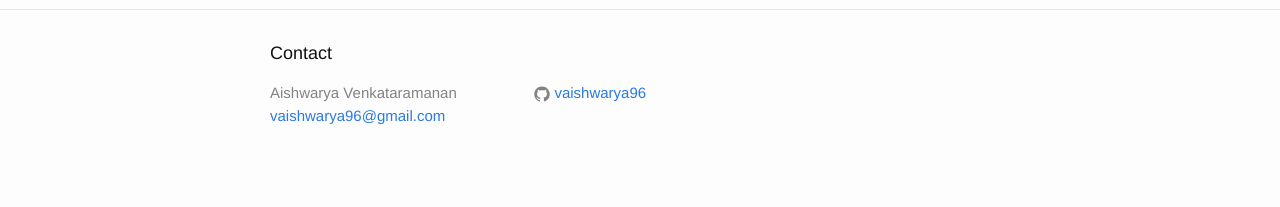
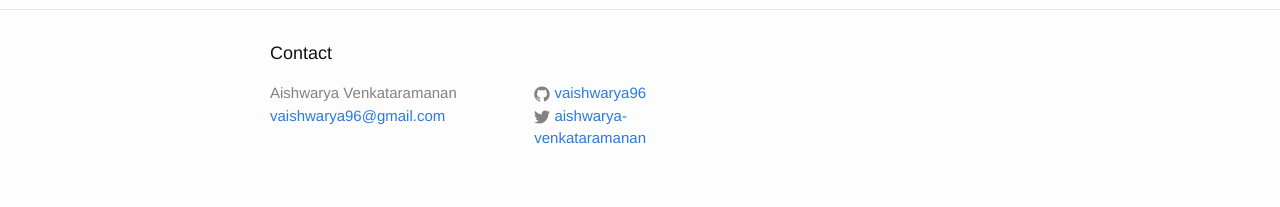
Before and after one commit to vaishwarya96/vaishwarya96.github.io, a Jekyll site: the page built from index.html, in a window 1280 px wide. Shown: the part 917-1124 px from the top of the page. Built offline with Jekyll 4.4.1, drawn with Linux system fonts in a browser that asks for light colours.

```diff
--- a/_config.yml
+++ b/_config.yml
@@ -24,6 +24,7 @@ email: vaishwarya96@gmail.com
 baseurl: "" # the subpath of your site, e.g. /blog
 #url: "http://yourdomain.com" # the base hostname & protocol for your site
 github_username: vaishwarya96
+linkedin_username: aishwarya-venkataramanan
 
 # Build settings
 markdown: kramdown
--- a/_includes/footer.html
+++ b/_includes/footer.html
@@ -20,9 +20,9 @@
           </li>
           {% endif %}
 
-          {% if site.twitter_username %}
+          {% if site.linkedin_username %}
           <li>
-            {% include icon-twitter.html username=site.twitter_username %}
+            {% include icon-linkedin.html username=site.linkedin_username %}
           </li>
           {% endif %}
         </ul>
--- /dev/null
+++ b/_includes/icon-linkedin.html
@@ -0,0 +1 @@
+<a href="https://linkedin.com/{{ include.username }}"><span class="icon icon--linkedin">{% include icon-twitter.svg %}</span><span class="username">{{ include.username }}</span></a>
--- a/_includes/icon-twitter.html
+++ /dev/null
@@ -1 +0,0 @@
-<a href="https://twitter.com/{{ include.username }}"><span class="icon icon--twitter">{% include icon-twitter.svg %}</span><span class="username">{{ include.username }}</span></a>
```
Also changed, not shown: _includes/icon-linkedin.svg (added).
